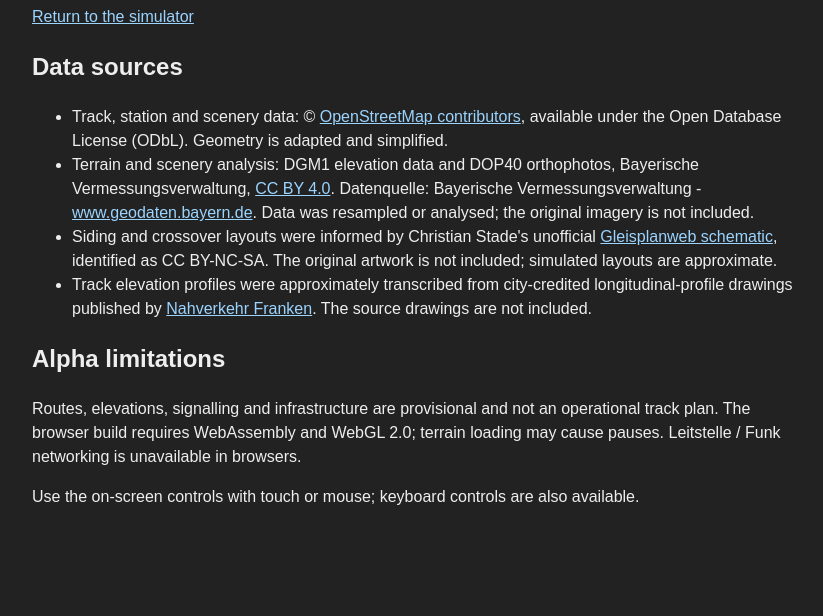
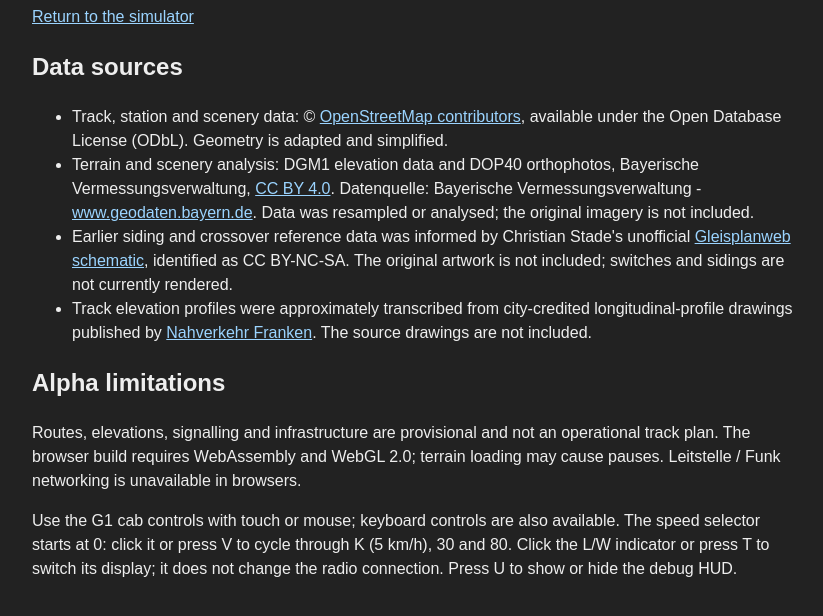
Before and after one commit to sillymia36/NurembergMetroSim-web, a plain HTML site: page attribution.html in a window 1280 px wide. Shown: the part 96-712 px from the top of the page, without its empty margins (224-1047 px from the left). Drawn offline with Linux system fonts and the light colour scheme.

Commit message:
Publish browser alpha 0.0.2-4
Co-authored-by: Copilot <223556219+Copilot@users.noreply.github.com>

```diff
--- a/attribution.html
+++ b/attribution.html
@@ -16,11 +16,11 @@
   <ul>
     <li>Track, station and scenery data: &copy; <a href="https://www.openstreetmap.org/copyright">OpenStreetMap contributors</a>, available under the Open Database License (ODbL). Geometry is adapted and simplified.</li>
     <li>Terrain and scenery analysis: DGM1 elevation data and DOP40 orthophotos, Bayerische Vermessungsverwaltung, <a href="https://creativecommons.org/licenses/by/4.0/">CC BY 4.0</a>. Datenquelle: Bayerische Vermessungsverwaltung - <a href="https://www.geodaten.bayern.de">www.geodaten.bayern.de</a>. Data was resampled or analysed; the original imagery is not included.</li>
-    <li>Siding and crossover layouts were informed by Christian Stade's unofficial <a href="https://www.gleisplanweb.eu/show.php?Map=Nuernberg&amp;Index=2&amp;Height=1131&amp;Width=1313&amp;Title=Stra%C3%9Fen-%20und%20U-Bahn%20N%C3%BCrnberg">Gleisplanweb schematic</a>, identified as CC BY-NC-SA. The original artwork is not included; simulated layouts are approximate.</li>
+    <li>Earlier siding and crossover reference data was informed by Christian Stade's unofficial <a href="https://www.gleisplanweb.eu/show.php?Map=Nuernberg&amp;Index=2&amp;Height=1131&amp;Width=1313&amp;Title=Stra%C3%9Fen-%20und%20U-Bahn%20N%C3%BCrnberg">Gleisplanweb schematic</a>, identified as CC BY-NC-SA. The original artwork is not included; switches and sidings are not currently rendered.</li>
     <li>Track elevation profiles were approximately transcribed from city-credited longitudinal-profile drawings published by <a href="https://www.nahverkehr-franken.de/ubahn/netz_ubahn.html">Nahverkehr Franken</a>. The source drawings are not included.</li>
   </ul>
   <h2>Alpha limitations</h2>
   <p>Routes, elevations, signalling and infrastructure are provisional and not an operational track plan. The browser build requires WebAssembly and WebGL 2.0; terrain loading may cause pauses. Leitstelle / Funk networking is unavailable in browsers.</p>
-  <p>Use the on-screen controls with touch or mouse; keyboard controls are also available.</p>
+  <p>Use the G1 cab controls with touch or mouse; keyboard controls are also available. The speed selector starts at 0: click it or press V to cycle through K (5 km/h), 30 and 80. Click the L/W indicator or press T to switch its display; it does not change the radio connection. Press U to show or hide the debug HUD.</p>
 </body>
 </html>
```
Also changed, not shown: index.html (+1 -1 lines), 1 other file.
